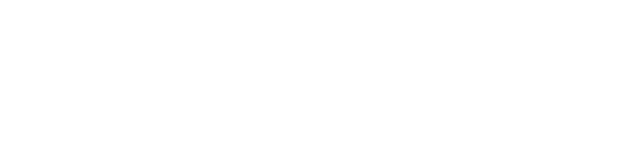
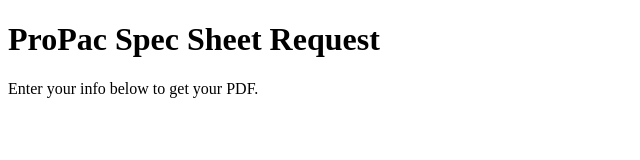
Before and after one commit to jc56478/propac-spec-sheet, a plain HTML site: page index.html in a window 1280 px wide. Shown: the whole page, without its empty margins (0-640 px from the left). Drawn offline with Linux system fonts and the light colour scheme.

Commit message:
Update index.html

```diff
--- a/index.html
+++ b/index.html
@@ -1,8 +1,18 @@
+<!DOCTYPE html>
+<html>
+<head>
+  <meta charset="UTF-8">
+  <title>ProPac Spec Sheet Request</title>
+</head>
 <body>
-    <!-- Klaviyo form embed -->
+  <h1>ProPac Spec Sheet Request</h1>
+  <p>Enter your info below to get your PDF.</p>
+
+  <!-- Klaviyo form embed -->
   <div class="klaviyo-form-VGnWMV"></div>
   <script async type='text/javascript' src='https://static.klaviyo.com/onsite/js/R8SZ7C/klaviyo.js?company_id=R8SZ7C'></script>
   <script type="text/javascript">
   !function(){if(!window.klaviyo){window._klOnsite=window._klOnsite||[];try{window.klaviyo=new Proxy({},{get:function(n,i){return"push"===i?function(){var n;(n=window._klOnsite).push.apply(n,arguments)}:function(){for(var n=arguments.length,o=new Array(n),w=0;w<n;w++)o[w]=arguments[w];var t="function"==typeof o[o.length-1]?o.pop():void 0,e=new Promise((function(n){window._klOnsite.push([i].concat(o,[function(i){t&&t(i),n(i)}]))}));return e}}})}catch(n){window.klaviyo=window.klaviyo||[],window.klaviyo.push=function(){var n;(n=window._klOnsite).push.apply(n,arguments)}}}}();
   </script>
 </body>
+</html>
```
